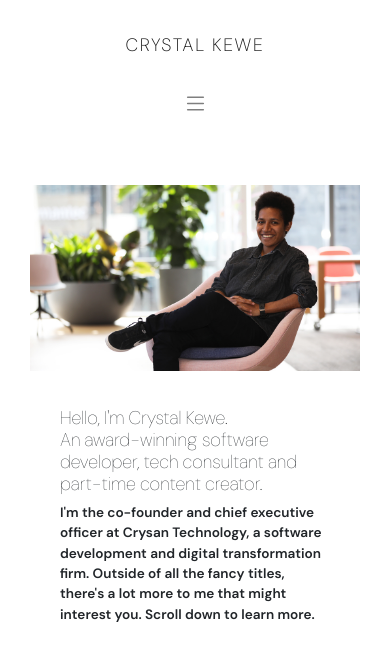
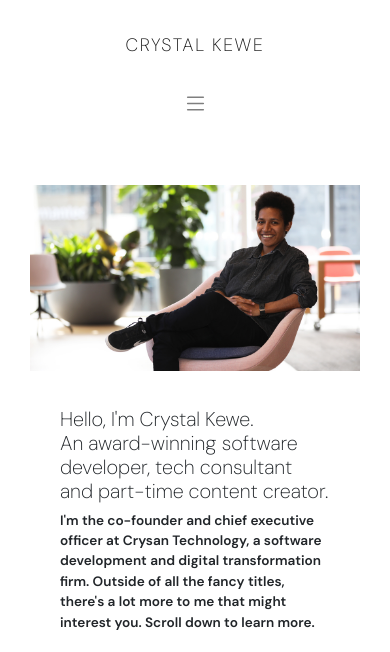
Before and after one commit to cravenhoff/cravenhoff.github.io, a plain HTML site: page index.html in a window 390 px wide. Shown: the top 652 px of the page. Drawn offline with nearby package versions, Linux system fonts and the light colour scheme.

Commit message:
Improved font size and weight of headings
Updated the .lead class for headings to have a more clear appearance on mobile devices: < 567px

```diff
--- a/style.css
+++ b/style.css
@@ -374,7 +374,8 @@ button:focus {
 
     /* All Main Content Styling */
     .lead {
-        font-size: 1.15rem;
+        font-size: 1.25rem;
+        font-weight: 200;
     }
 
     .main-text {
```
